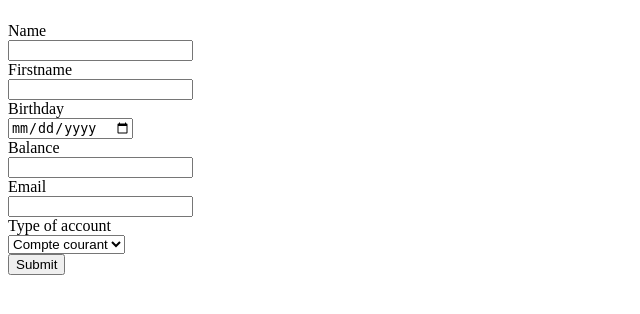
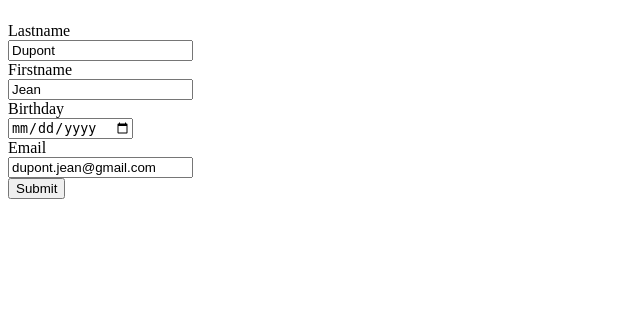
Before and after one commit to delphine-nguyen/bank, a PHP site: page / in a window 1280 px wide. Shown: the part 58-372 px from the top of the page, without its empty margins (0-640 px from the left). Run offline with PHP 8.4, Linux system fonts and the light colour scheme.

Commit message:
(fix) Add name to input "name"

```diff
--- a/index.php
+++ b/index.php
@@ -21,28 +21,19 @@
     </header>
 
     <main>
-        <form action="./dbh.inc.php" method="post">
-            <label for="name">Name</label>
-            <input type="text">
+        <form action="./formHandler.inc.php" method="post">
+            <label for="lastname">Lastname</label>
+            <input type="text" name="lastname" value="Dupont">
 
             <label for="firstname">Firstname</label>
-            <input type="text" name="firstname">
+            <input type="text" name="firstname" value="Jean">
 
             <label for="birthday">Birthday</label>
             <input type="date" name="birthday">
 
-            <label for="balance">Balance</label>
-            <input type="number" name="balance">
+            <label for="email">Email</label>
+            <input type="mail" name="email" value="dupont.jean@gmail.com">
 
-            <label for="email">Email</label>
-            <input type="mail" name="email">
-
-            <label for="type">Type of account</label>
-            <select name="type">
-                <option value="compteCourant">Compte courant</option>
-                <option value="livretA">Livret A</option>
-                <option value="epl">EPL</option>
-            </select>
 
             <button type="submit">Submit</button>
         </form>
```
